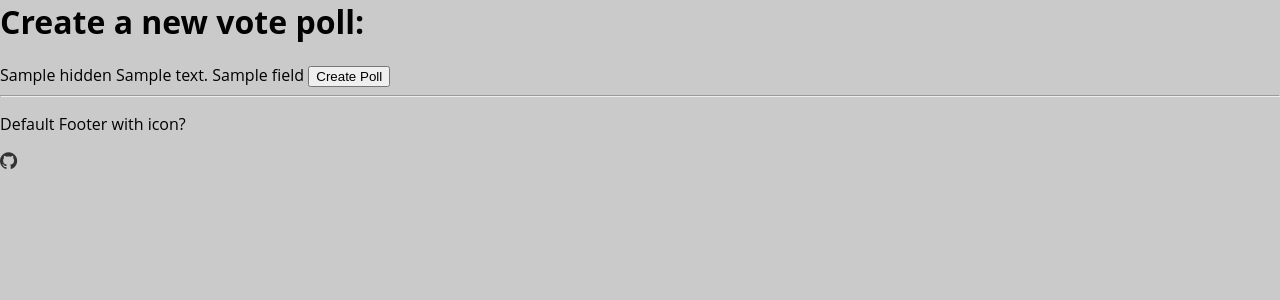
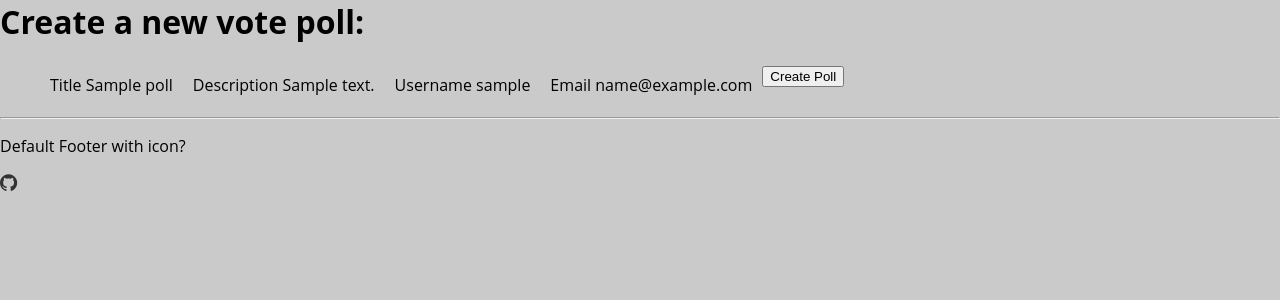
Before and after one commit to astrodsg/vote-boat-site, a Django app: template vote_boat_site/templates/vote_boat_site/new_poll.html in a window 1280 px wide. Shown: the part 80-380 px from the top of the page. Run offline with Django 3.2, Linux system fonts and the light colour scheme; a user stored in the database is signed in; tables that the repository leaves empty hold one stand-in row (values such as "Sample post"); the template is opened without the code that fills it: most values are stand-ins (such as "Sample title", 1, 10 or a date in 2020).

Commit message:
updated html "create poll" to use different html formatting. Replaced the loop with something more exact

```diff
--- a/vote_boat_site/templates/vote_boat_site/base.html
+++ b/vote_boat_site/templates/vote_boat_site/base.html
@@ -45,10 +45,12 @@ maybe use @import
         <div>
 
         <!-- - - - - - - - - - -  page footer - - - - - - - - - - - - - - - -->
-        {% block footer %}
-        <hr>
-        <p>Default Footer with icon?</p>
-        <a href="https://github.com/astrodsg" class="icon icon-github"><span>Github</span></a>
-        {% endblock %}
+        <footer>
+            {% block footer %}
+            <hr>
+            <p>Default Footer with icon?</p>
+            <a href="https://github.com/astrodsg" class="icon icon-github"><span>Github</span></a>
+            {% endblock %}
+        <footer>
     </body>
 </html>
--- a/vote_boat_site/templates/vote_boat_site/new_poll.html
+++ b/vote_boat_site/templates/vote_boat_site/new_poll.html
@@ -1,44 +1,36 @@
 {% extends "vote_boat_site/base.html" %}
 
 {% block title %}
-Vote Boat : New Poll
+Vote Boat : Create Poll
 {% endblock %}
 
 {% block content %}
 <!--
 <styles>
-    .form-vote-boat{
-
-    }
 
     #add-poll-form {
 
 
     }
+Hey brian I think to get the list to do the correct thing it needs to be something like:
+
+ul.create-poll {
+
+
+}
+
 </styles>
  -->
-
-
 <h1>Create a new vote poll:</h1>
 <form id="add-poll-form" class="form-vote-boat" method="post" action="/new_poll/">
     {% csrf_token %}
-    {% for hidden in poll.hidden_fields %}
-        {{ hidden }}
-    {% endfor %}
-
-    {% for field in poll.visible_fields %}
-        {{ field.errors }}
-        {{ field.help_text }}
-        {{ field }}
-    {% endfor %}
-
-    {% for field in user.visible_fields %}
-        {{ field.errors }}
-        {{ field.help_text }}
-        {{ field }}
-    {% endfor %}
-
+    <ul class="ul.create-poll">
+        <li>Title {{  poll.title }}</li>
+        <li>Description {{  poll.description }}</li>
+        <li>Username {{  user.username }}</li>
+        <li>Email {{  user.email }}</li>
+    </ul>
     <input type="submit" name="submit" value="Create Poll" />
 </form>
-
+<br/>
 {% endblock %}
```
